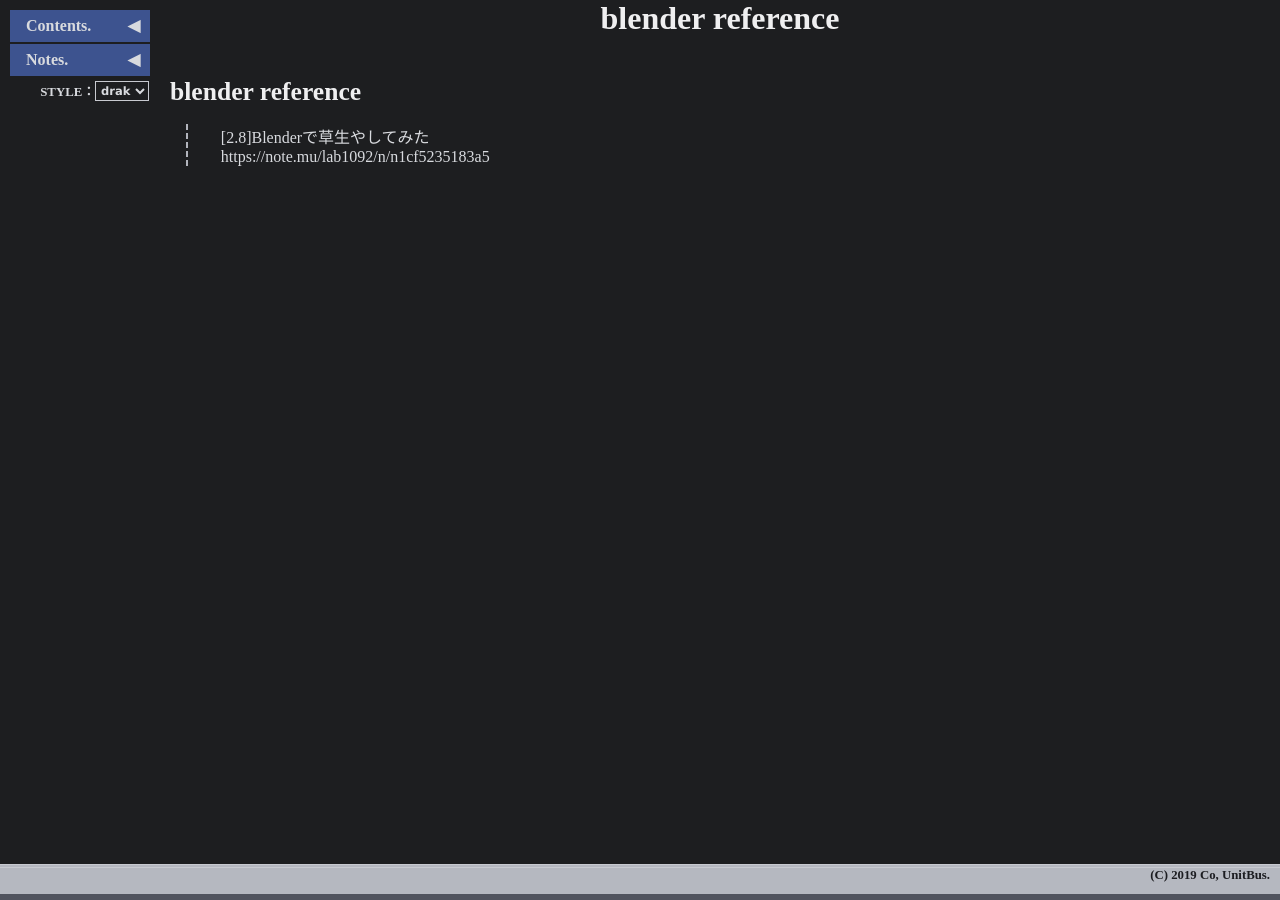
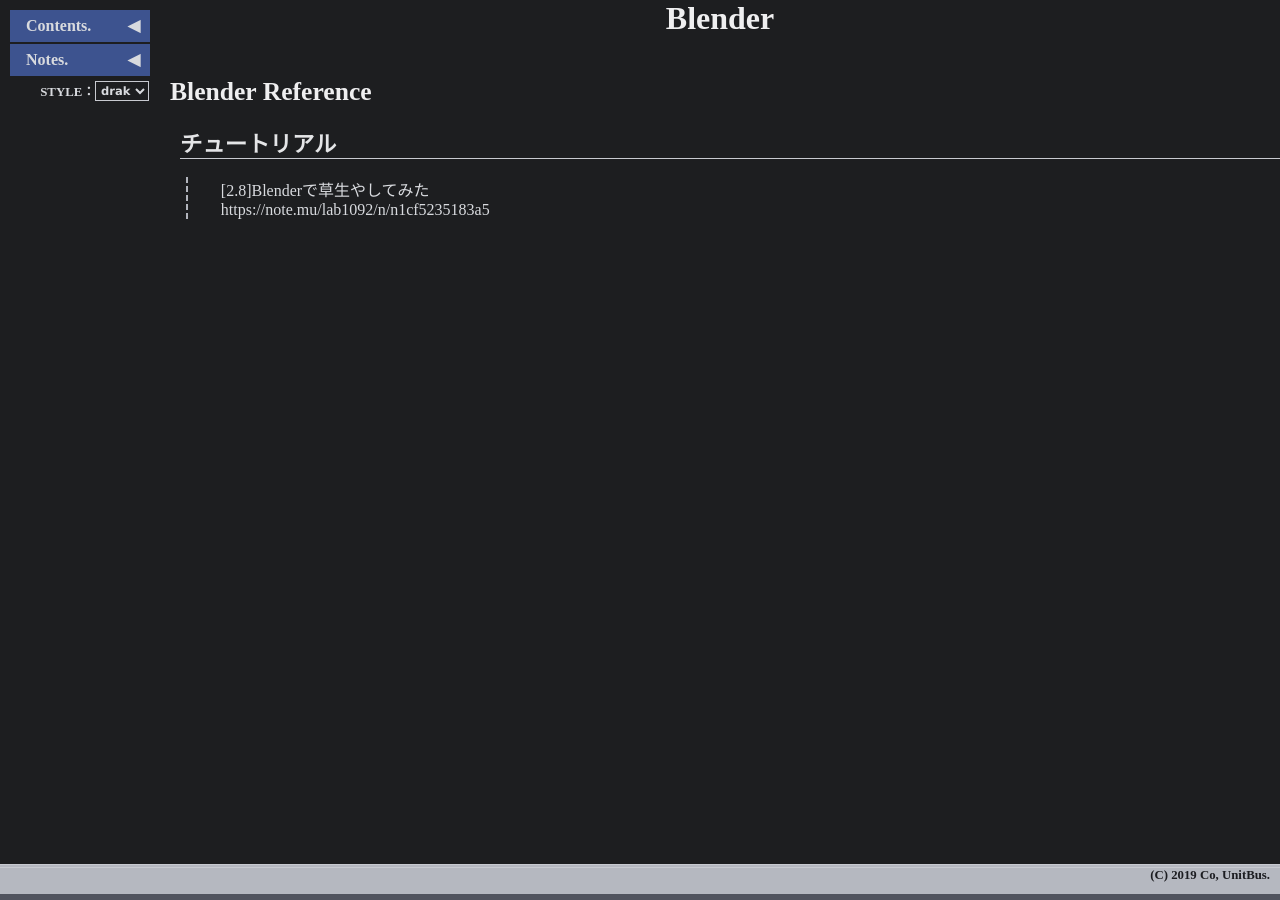
Before and after one commit to unitbus/unitbus.github.io, a Jekyll site: the page built from pages/blender/reference.md, in a window 1280 px wide. Built offline with Jekyll 4.4.1, drawn with Linux system fonts in a browser that asks for light colours; nearby versions of some CDN libraries; our own code applies the rules of GitHub Pages for plain Markdown files; a script that is not in the unit is left out.

Commit message:
Update reference.md

```diff
--- a/pages/blender/reference.md
+++ b/pages/blender/reference.md
@@ -1,4 +1,11 @@
-# blender reference
+---
+layout: default
+title: Blender
+---
+
+# Blender Reference
+
+## チュートリアル
 
 > [2.8]Blenderで草生やしてみた
 https://note.mu/lab1092/n/n1cf5235183a5
```
